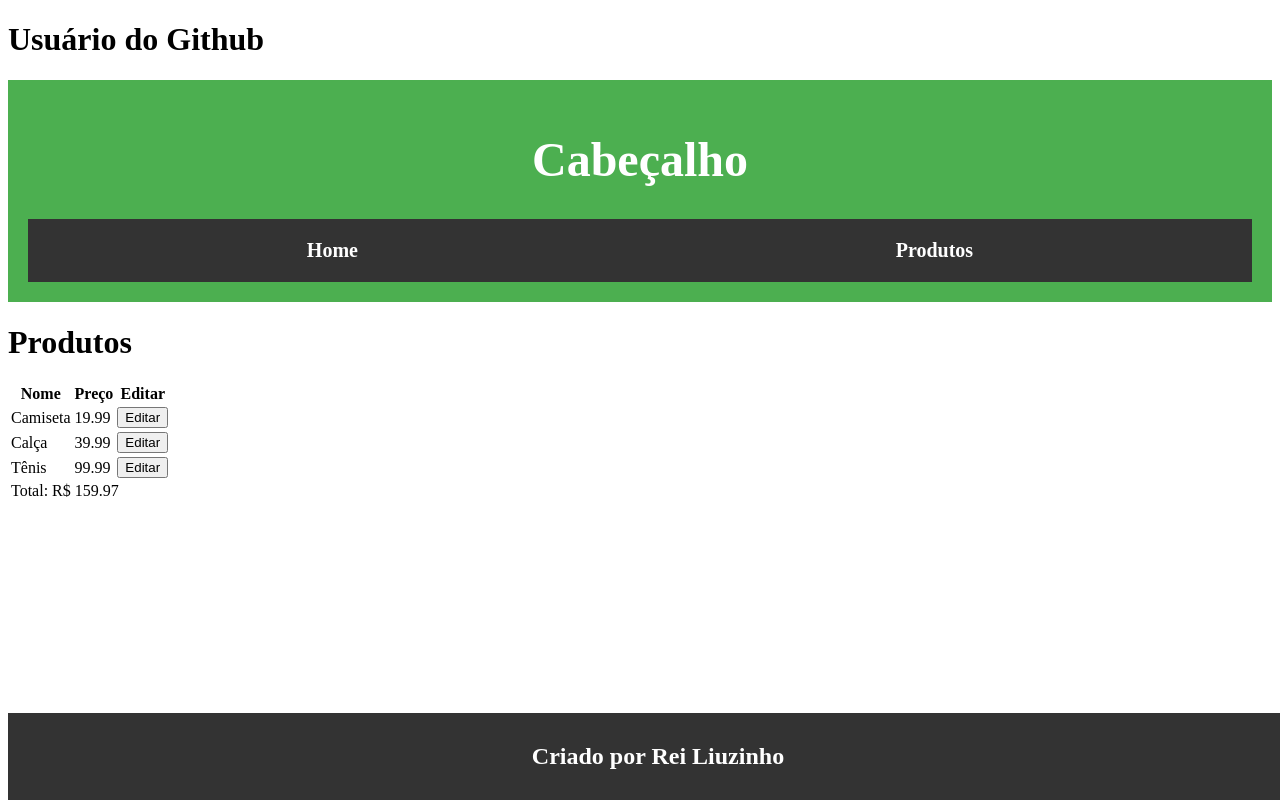
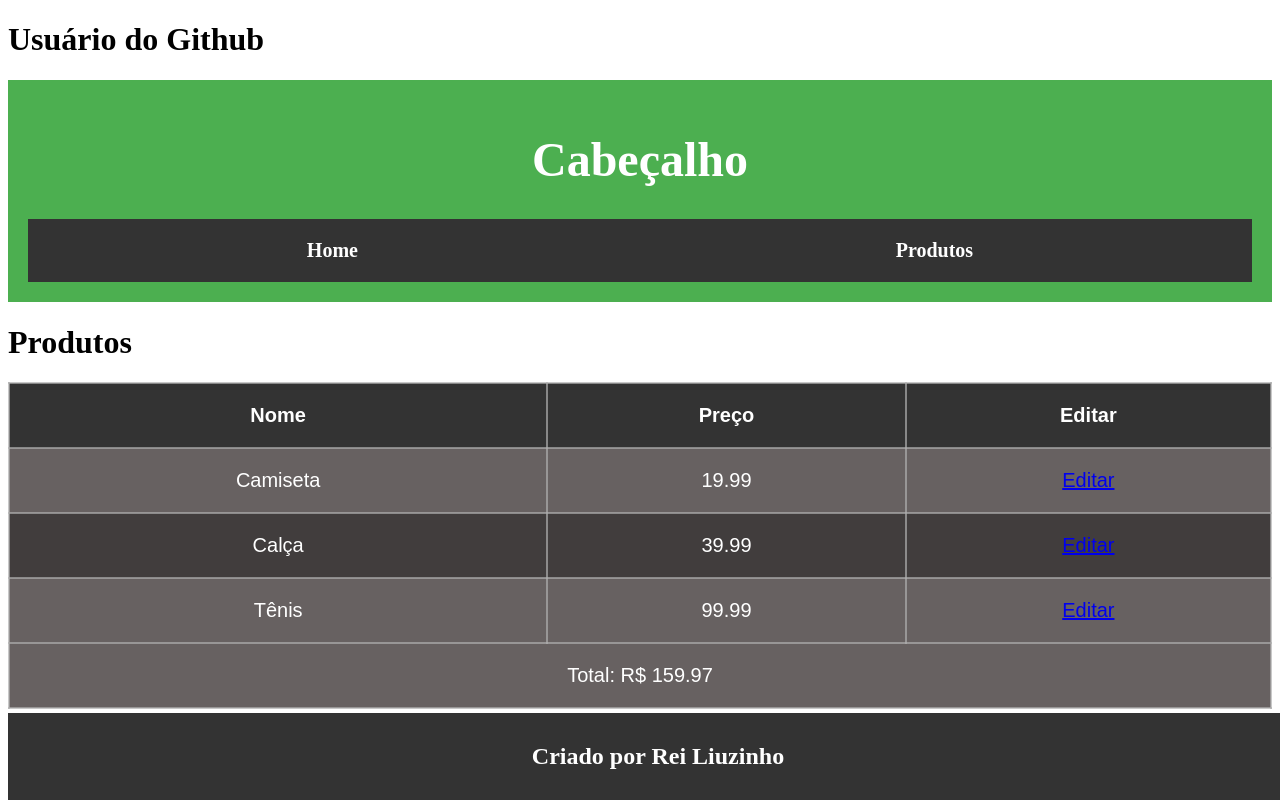
Before and after one commit to 1TDSPO-2024/aula-10-2sem-, a React (Vite) app in the folder aula10/: page /produtos in a window 1280 px wide. Built offline with nearby package versions, Linux system fonts and the light colour scheme.

Commit message:
Lista de objetos colocada no localStorage e param recebidos.

```diff
--- a/aula10/src/main.tsx
+++ b/aula10/src/main.tsx
@@ -6,12 +6,14 @@ import Home from './routes/Home/index.tsx';
 import NotFound from './routes/NotFound/index.tsx';
 import Usuarios from './routes/Usuarios/index.tsx';
 import Produtos from './routes/Produtos/index.tsx';
+import EditarProdutos from './routes/EditarProdutos/index.tsx';
 
 const routes = createBrowserRouter([
   {path:"/",element:<App/> , errorElement:<NotFound/>, children:[
     {path:"/",element:<Home/>},
     {path:"/users",element:<Usuarios/>},
-    {path:"produtos", element:<Produtos/>}
+    {path:"produtos", element:<Produtos/>},
+    {path:"/editar/produtos/:id", element:<EditarProdutos/>}
   ]}
 ]);
 
--- /dev/null
+++ b/aula10/src/routes/EditarProdutos/index.tsx
@@ -0,0 +1,15 @@
+import { useParams } from "react-router-dom";
+
+export default function EditarProdutos(){
+
+    const {id} = useParams();
+
+    return (
+        <div>
+            <h1>Editar Produtos</h1>
+            <div>
+                <p>Parâmetro que veio do componente produto : {id}</p>
+            </div>
+        </div>
+    );
+}
--- a/aula10/src/routes/Produtos/index.tsx
+++ b/aula10/src/routes/Produtos/index.tsx
@@ -1,15 +1,40 @@
+import { useEffect, useState } from "react";
+import { TipoProduto } from "../../types";
+import { MinhaTabela } from "../../style/styled";
+import { Link } from "react-router-dom";
+
 export default function Produtos(){
 
-    const listaDeProdutos = [
-        {id: 1, nome: 'Camiseta', preco: 19.99},
-        {id: 2, nome: 'Calça', preco: 39.99},
-        {id: 3, nome: 'Tênis', preco: 99.99}
-    ];
+    localStorage.getItem('lista')
+
+    const [produtos, setProdutos] = useState<TipoProduto[]>([{
+        id: 0,
+        nome: '',
+        preco:0
+    }]);
+
+    useEffect(() => {
+
+        const listaDeProdutos:TipoProduto[] = [
+            {id: 1, nome: 'Camiseta', preco: 19.99},
+            {id: 2, nome: 'Calça', preco: 39.99},
+            {id: 3, nome: 'Tênis', preco: 99.99},
+        ];
+
+        if(!localStorage.getItem('lista')){
+            localStorage.setItem('lista', JSON.stringify(listaDeProdutos));
+        }
+
+         const listaProdutosString = localStorage.getItem('lista') ||  '[]';
+         const lista = JSON.parse(listaProdutosString);
+         setProdutos(lista);
+    }, [])
+
 
     return (
         <div>
             <h1>Produtos</h1>
-            <table>
+            <MinhaTabela>
                 <thead>
                     <tr>
                         <th>Nome</th>
@@ -18,20 +43,20 @@ export default function Produtos(){
                     </tr>
                 </thead>
                 <tbody>
-                    {listaDeProdutos.map((p)=>(
+                    {produtos.map((p)=>(
                         <tr key={p.id}>
                             <td>{p.nome}</td>
                             <td>{p.preco}</td>
-                            <td><button>Editar</button></td>
+                            <td> <Link to={`/editar/produtos/${p.id}`}>Editar</Link> </td>
                         </tr>
                     ))}
                 </tbody>
                 <tfoot>
                     <tr>
-                        <td colSpan={3}>Total: R$ {listaDeProdutos.reduce((ac, p) => ac + p.preco, 0)}</td>
+                        <td colSpan={3}>Total: R$ {produtos.reduce((ac, p) => ac + p.preco, 0)}</td>
                     </tr>
                 </tfoot>
-            </table>
+            </MinhaTabela>
         </div>
     );
 }
--- /dev/null
+++ b/aula10/src/types.ts
@@ -0,0 +1,5 @@
+export type TipoProduto = {
+    id: number;
+    nome: string;
+    preco: number;
+}
```
